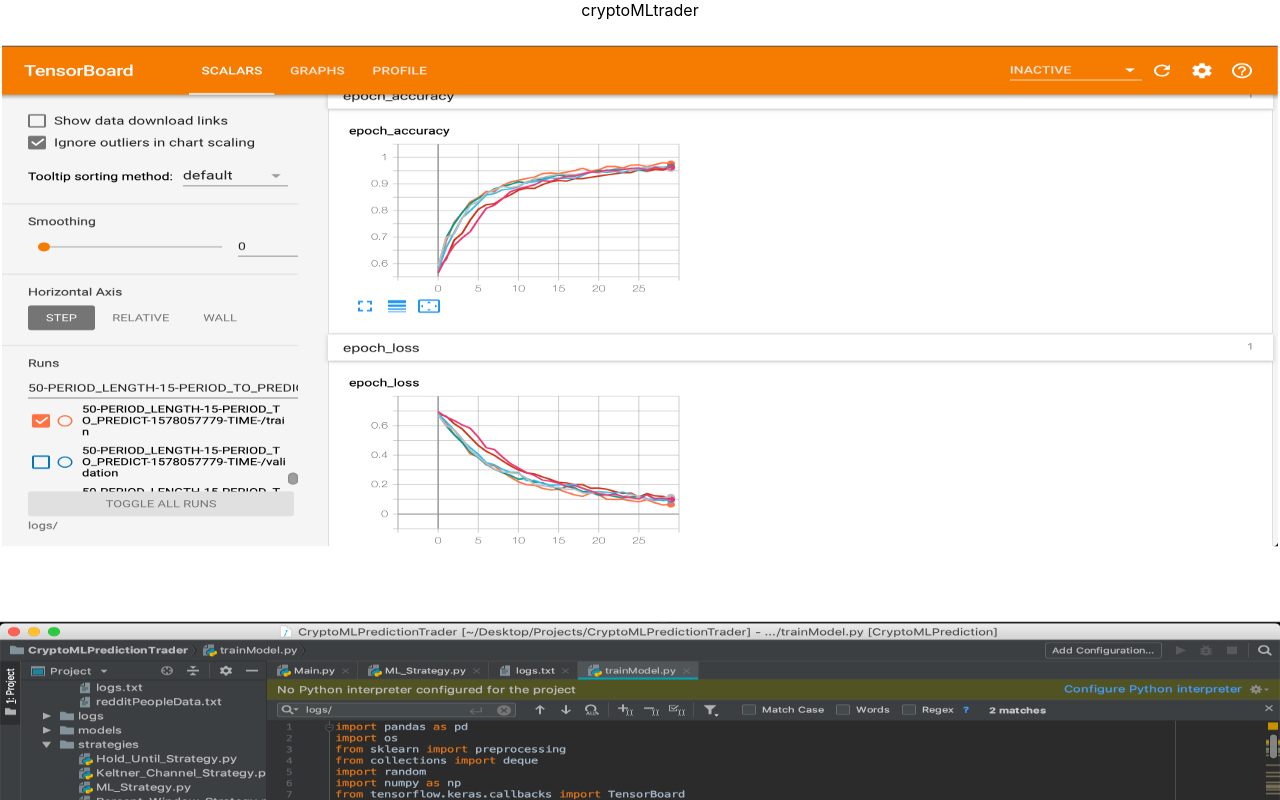
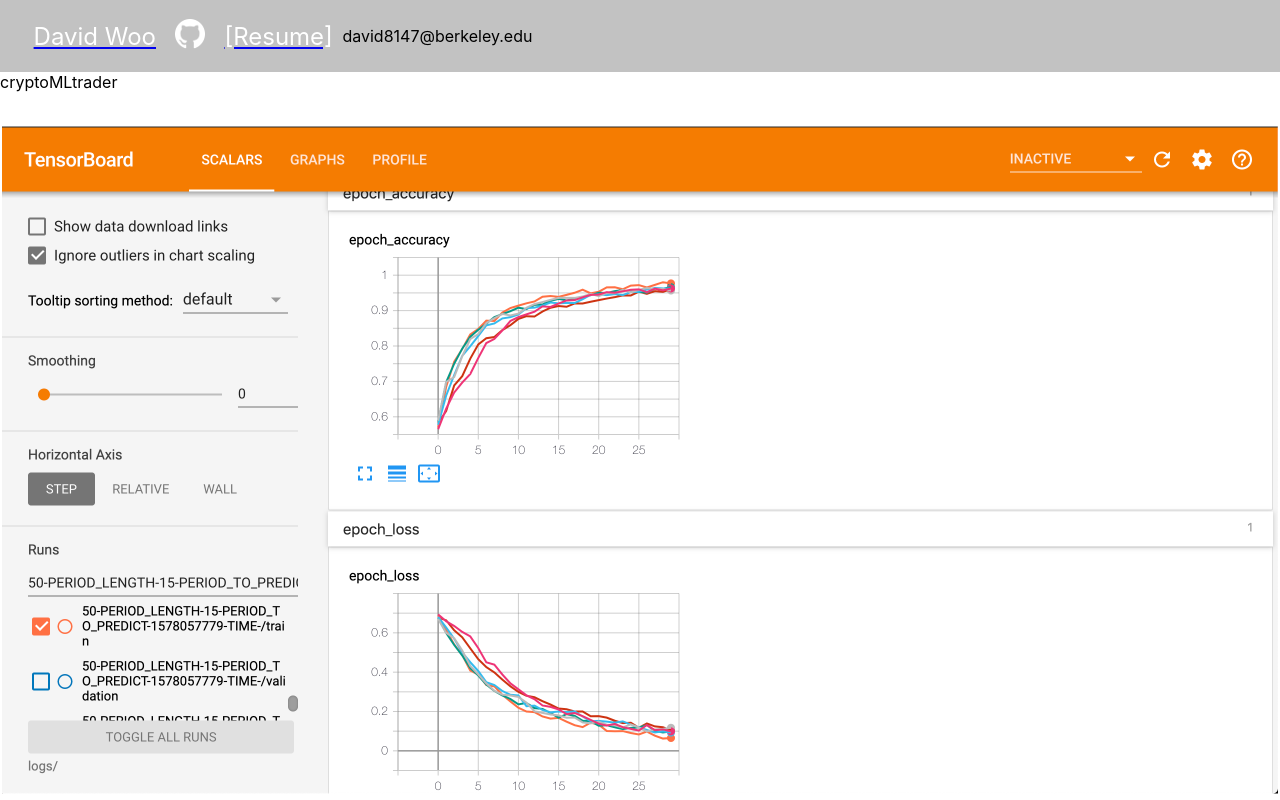
Before and after one commit to david8147/portfoliowebsite, a React (Create React App) app: page /cryptoMLtrader in a window 1280 px wide. Shown: the top 800 px of the page. Built offline with nearby package versions, Linux system fonts and the light colour scheme.

Commit message:
project section header

```diff
--- /dev/null
+++ b/src/components/ProjectsPages/ProjectPagesHeader.css
@@ -0,0 +1,47 @@
+
+.Name {
+    color: white;
+    font-size: 24px;
+}
+
+.Resume{
+    color: white;
+    font-size: 3vh;
+}
+
+.Pad{
+    padding-left: 1.2vh;
+    padding-right: 1.2vh;
+}
+
+
+
+.NavigationBar {
+    display: flex;
+    flex-direction: row;
+    align-items: center;
+    /*justify-content: space-between;*/
+    /*padding-left: 15%;*/
+    /*padding-right: 15%;*/
+    padding-left: 3vh;
+
+    padding-top: 10px;
+    padding-bottom: 10px;
+    height: auto;
+    width:100%;
+    background: rgba(0, 0, 0, 0.24);
+
+}
+
+
+@media only screen and (max-width: 600px) {
+    .NavigationBar {
+        padding-left: 6px;
+    }
+}
+
+.NavigationButtons {
+    color: #183D6E;
+    font-size: 15px;
+    cursor:pointer;
+}
--- /dev/null
+++ b/src/components/ProjectsPages/ProjectPagesHeader.js
@@ -0,0 +1,32 @@
+import React, {Component} from 'react';
+import githubImage from "../../images/github.png";
+import {Link} from 'react-router-dom';
+import Fade from 'react-reveal/Fade';
+import "./ProjectPagesHeader.css"
+
+class ProjectPagesHeader extends Component{
+    render(){
+        return(
+            <div className="NavigationBar">
+
+                <Fade left>
+                    <Link to={"/"} className="Link">
+                        <div className="Name Pad">David Woo</div>
+                    </Link>
+
+                    <a href={"https://github.com/cedricholz"} target="_blank" rel="noopener noreferrer">
+                        <img alt="" src={githubImage} className="NavigationButtons Pad"/>
+                    </a>
+                    <a href={"https://docs.google.com/document/d/1ZAldDQejehmZ9KgPlc3DmpAhL6iX4H7Kc9O6YGz6Uas/edit?usp=sharing"}
+                       target="_blank" rel="noopener noreferrer">
+                        <div className="Resume Pad">[Resume]</div>
+                    </a>
+                    <p> david8147@berkeley.edu </p>
+                </Fade>
+            </div>
+
+
+        )
+    }
+}
+export default ProjectPagesHeader
--- a/src/components/ProjectsPages/cryptoMLtrader.js
+++ b/src/components/ProjectsPages/cryptoMLtrader.js
@@ -1,13 +1,19 @@
 import React, {Component} from 'react';
-
+import Projects from '../Projects'
+import ProjectPagesHeader from './ProjectPagesHeader'
 class cryptoMLtrader extends Component{
     render(){
         return(
-            <div style={{ height:600, display:'flex', flexDirection:'column', justifyContents:'center', alignItems:'center'}}>
+            <div>
+                <div style={{ display:'flex', flexDirection:'row', justifyContents:'start'}}>
+                    <ProjectPagesHeader/>
+                </div>
                 cryptoMLtrader
                 <img style={style.projImages} alt="" src={require('../../images/ProjectImages/cryptoMLPredictionTrader/cryptoMLPredictionTrader1.png')}/>
                 <img style={style.projImages} alt="" src={require('../../images/ProjectImages/cryptoMLPredictionTrader/cryptoMLPredictionTrader3.png')}/>
+                <Projects/>
             </div>
+
         )
     }
 }
--- a/src/components/ProjectsPages/cryptocurrencyDataScraper.js
+++ b/src/components/ProjectsPages/cryptocurrencyDataScraper.js
@@ -1,5 +1,5 @@
 import React, {Component} from 'react';
-
+import Projects from '../Projects'
 class cryptocurrencyDataScraper extends Component{
     render(){
         return(
@@ -7,6 +7,7 @@
                 cryptocurrencyDataScraper
                 <img style={style.projImages} alt="" src={require('../../images/ProjectImages/dataScraper/datascraper1.jpg')}/>
                 <img style={style.projImages} alt="" src={require('../../images/ProjectImages/dataScraper/datascraper2.jpeg')}/>
+                <Projects/>
             </div>
         )
     }
--- a/src/components/ProjectsPages/cryptocurrencyWallet.js
+++ b/src/components/ProjectsPages/cryptocurrencyWallet.js
@@ -1,5 +1,5 @@
 import React, {Component} from 'react';
-
+import Projects from '../Projects'
 class cryptocurrencyWallet extends Component{
     render(){
         return(
@@ -10,6 +10,7 @@
                 <img style={style.projImages} alt="" src={require('../../images/ProjectImages/cryptocurrencywallet/cryptocurrencywallet3-1.png')}/>
                 <img style={style.projImages} alt="" src={require('../../images/ProjectImages/cryptocurrencywallet/cryptocurrencywallet4-1.png')}/>
                 <img style={style.projImages} alt="" src={require('../../images/ProjectImages/cryptocurrencywallet/cryptocurrencywallet5-1.png')}/>
+                <Projects/>
             </div>
         )
     }
--- a/src/components/ProjectsPages/radii.js
+++ b/src/components/ProjectsPages/radii.js
@@ -1,5 +1,5 @@
 import React, {Component} from 'react';
-
+import Projects from '../Projects'
 class radii extends Component{
     render(){
         return(
@@ -12,6 +12,7 @@
                 <img style={style.projImages} alt="" src={require('../../images/ProjectImages/radii/radii5-1.png')}/>
                 <img style={style.projImages} alt="" src={require('../../images/ProjectImages/radii/radii6-1.png')}/>
                 <img style={style.projImages} alt="" src={require('../../images/ProjectImages/radii/radii7-1.png')}/>
+                <Projects/>
             </div>
         )
     }
--- a/src/components/ProjectsPages/wheelthere.js
+++ b/src/components/ProjectsPages/wheelthere.js
@@ -1,5 +1,5 @@
 import React, {Component} from 'react';
-
+import Projects from '../Projects'
 class wheelthere extends Component{
     render(){
         return(
@@ -12,6 +12,7 @@
                 <img style={style.projImages} alt="" src={require('../../images/ProjectImages/wheelthere/wheelthere5.png')}/>
                 <img style={style.projImages} alt="" src={require('../../images/ProjectImages/wheelthere/wheelthere6.png')}/>
                 <img style={style.projImages} alt="" src={require('../../images/ProjectImages/wheelthere/wheelthere7.png')}/>
+                <Projects/>
             </div>
         )
     }
```
